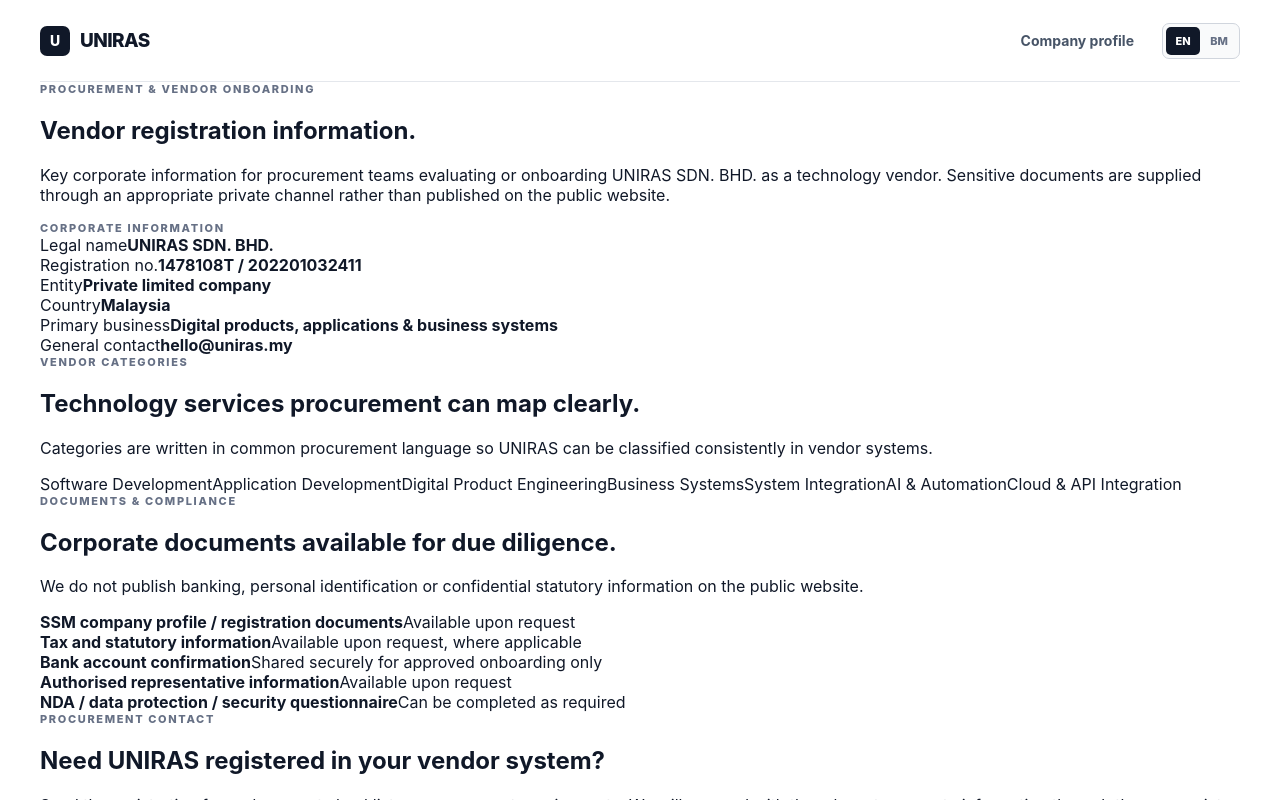
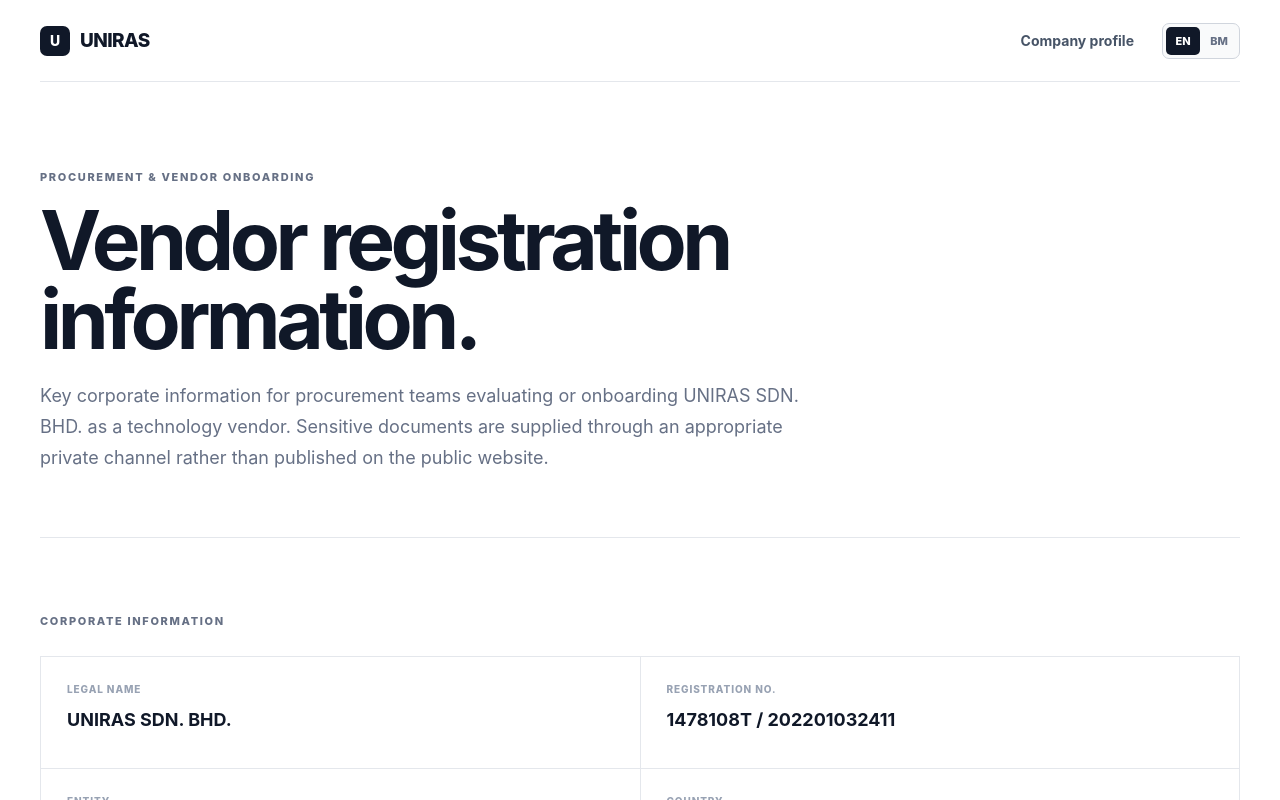
Before and after one commit to kaerogroup/uniras-corporate, a Next.js app: page /vendor in a window 1280 px wide. Shown: the top 800 px of the page. Built offline with nearby package versions, Linux system fonts and the light colour scheme.

Commit message:
style(vendor): apply procurement page module

```diff
--- a/app/vendor/page.tsx
+++ b/app/vendor/page.tsx
@@ -1,18 +1,11 @@
+import styles from "./vendor.module.css";
+
 export const metadata = {
   title: "Vendor Registration | UNIRAS SDN. BHD.",
   description: "Corporate and procurement information for registering UNIRAS SDN. BHD. as a technology vendor.",
 };
 
-const categories = [
-  "Software Development",
-  "Application Development",
-  "Digital Product Engineering",
-  "Business Systems",
-  "System Integration",
-  "AI & Automation",
-  "Cloud & API Integration",
-];
-
+const categories = ["Software Development","Application Development","Digital Product Engineering","Business Systems","System Integration","AI & Automation","Cloud & API Integration"];
 const documents = [
   ["SSM company profile / registration documents", "Available upon request"],
   ["Tax and statutory information", "Available upon request, where applicable"],
@@ -22,50 +15,13 @@ const documents = [
 ];
 
 export default function VendorPage() {
-  return (
-    <main>
-      <header className="site-header shell">
-        <a className="brand" href="/" aria-label="UNIRAS home"><span className="brand-mark">U</span><span>UNIRAS</span></a>
-        <nav aria-label="Vendor page navigation"><a href="/">Company profile</a><span className="language-switch"><span className="active">EN</span><a href="/bm/vendor">BM</a></span></nav>
-      </header>
-
-      <section className="vendor-hero shell">
-        <div className="eyebrow">Procurement & Vendor Onboarding</div>
-        <h1>Vendor registration information.</h1>
-        <p>Key corporate information for procurement teams evaluating or onboarding UNIRAS SDN. BHD. as a technology vendor. Sensitive documents are supplied through an appropriate private channel rather than published on the public website.</p>
-      </section>
-
-      <section className="vendor-section shell">
-        <div className="section-kicker">Corporate information</div>
-        <div className="vendor-facts">
-          <div><span>Legal name</span><strong>UNIRAS SDN. BHD.</strong></div>
-          <div><span>Registration no.</span><strong>1478108T / 202201032411</strong></div>
-          <div><span>Entity</span><strong>Private limited company</strong></div>
-          <div><span>Country</span><strong>Malaysia</strong></div>
-          <div><span>Primary business</span><strong>Digital products, applications & business systems</strong></div>
-          <div><span>General contact</span><strong>hello@uniras.my</strong></div>
-        </div>
-      </section>
-
-      <section className="vendor-section vendor-soft">
-        <div className="shell">
-          <div className="section-kicker">Vendor categories</div>
-          <div className="vendor-heading"><h2>Technology services procurement can map clearly.</h2><p>Categories are written in common procurement language so UNIRAS can be classified consistently in vendor systems.</p></div>
-          <div className="vendor-tags">{categories.map((item) => <span key={item}>{item}</span>)}</div>
-        </div>
-      </section>
-
-      <section className="vendor-section shell">
-        <div className="section-kicker">Documents & compliance</div>
-        <div className="vendor-heading"><h2>Corporate documents available for due diligence.</h2><p>We do not publish banking, personal identification or confidential statutory information on the public website.</p></div>
-        <div className="document-list">{documents.map(([name,status]) => <div key={name}><strong>{name}</strong><span>{status}</span></div>)}</div>
-      </section>
-
-      <section className="vendor-section vendor-note">
-        <div className="shell vendor-note-inner"><div><div className="section-kicker">Procurement contact</div><h2>Need UNIRAS registered in your vendor system?</h2><p>Send the registration form, document checklist or procurement requirements. We will respond with the relevant corporate information through the appropriate channel.</p></div><a className="button primary" href="mailto:hello@uniras.my?subject=Vendor%20Registration%20-%20UNIRAS%20SDN.%20BHD.">Request vendor documents</a></div>
-      </section>
-
-      <footer className="footer shell"><div className="brand"><span className="brand-mark">U</span><span>UNIRAS</span></div><p>UNIRAS SDN. BHD.<br/>Registration No. 1478108T / 202201032411</p><p>Digital Products · Applications · Business Systems</p><p>© 2026 UNIRAS SDN. BHD.</p></footer>
-    </main>
-  );
+  return <main>
+    <header className="site-header shell"><a className="brand" href="/" aria-label="UNIRAS home"><span className="brand-mark">U</span><span>UNIRAS</span></a><nav aria-label="Vendor page navigation"><a href="/">Company profile</a><span className="language-switch"><span className="active">EN</span><a href="/bm/vendor">BM</a></span></nav></header>
+    <section className={`${styles.hero} shell`}><div className="eyebrow">Procurement & Vendor Onboarding</div><h1>Vendor registration information.</h1><p>Key corporate information for procurement teams evaluating or onboarding UNIRAS SDN. BHD. as a technology vendor. Sensitive documents are supplied through an appropriate private channel rather than published on the public website.</p></section>
+    <section className={`${styles.section} shell`}><div className="section-kicker">Corporate information</div><div className={styles.facts}><div><span>Legal name</span><strong>UNIRAS SDN. BHD.</strong></div><div><span>Registration no.</span><strong>1478108T / 202201032411</strong></div><div><span>Entity</span><strong>Private limited company</strong></div><div><span>Country</span><strong>Malaysia</strong></div><div><span>Primary business</span><strong>Digital products, applications & business systems</strong></div><div><span>General contact</span><strong>hello@uniras.my</strong></div></div></section>
+    <section className={`${styles.section} ${styles.soft}`}><div className="shell"><div className="section-kicker">Vendor categories</div><div className={styles.heading}><h2>Technology services procurement can map clearly.</h2><p>Categories are written in common procurement language so UNIRAS can be classified consistently in vendor systems.</p></div><div className={styles.tags}>{categories.map((item)=><span key={item}>{item}</span>)}</div></div></section>
+    <section className={`${styles.section} shell`}><div className="section-kicker">Documents & compliance</div><div className={styles.heading}><h2>Corporate documents available for due diligence.</h2><p>We do not publish banking, personal identification or confidential statutory information on the public website.</p></div><div className={styles.documents}>{documents.map(([name,status])=><div key={name}><strong>{name}</strong><span>{status}</span></div>)}</div></section>
+    <section className={`${styles.section} ${styles.note}`}><div className={`shell ${styles.noteInner}`}><div><div className="section-kicker">Procurement contact</div><h2>Need UNIRAS registered in your vendor system?</h2><p>Send the registration form, document checklist or procurement requirements. We will respond with the relevant corporate information through the appropriate channel.</p></div><a className="button primary" href="mailto:hello@uniras.my?subject=Vendor%20Registration%20-%20UNIRAS%20SDN.%20BHD.">Request vendor documents</a></div></section>
+    <footer className="footer shell"><div className="brand"><span className="brand-mark">U</span><span>UNIRAS</span></div><p>UNIRAS SDN. BHD.<br/>Registration No. 1478108T / 202201032411</p><p>Digital Products · Applications · Business Systems</p><p>© 2026 UNIRAS SDN. BHD.</p></footer>
+  </main>;
 }
```
